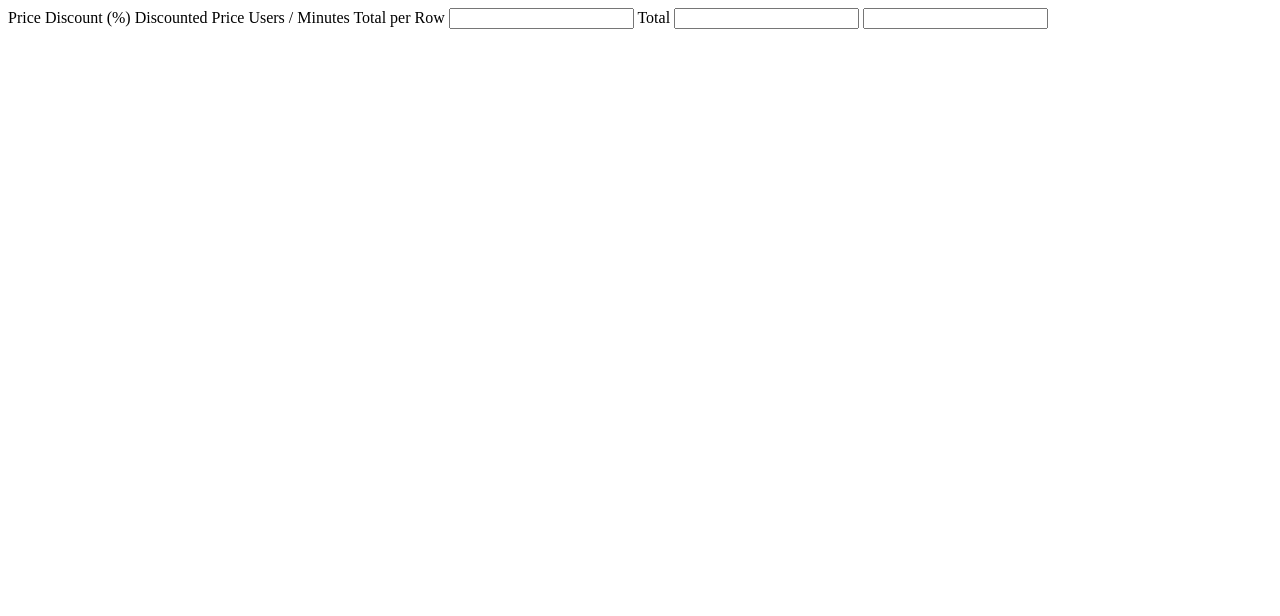
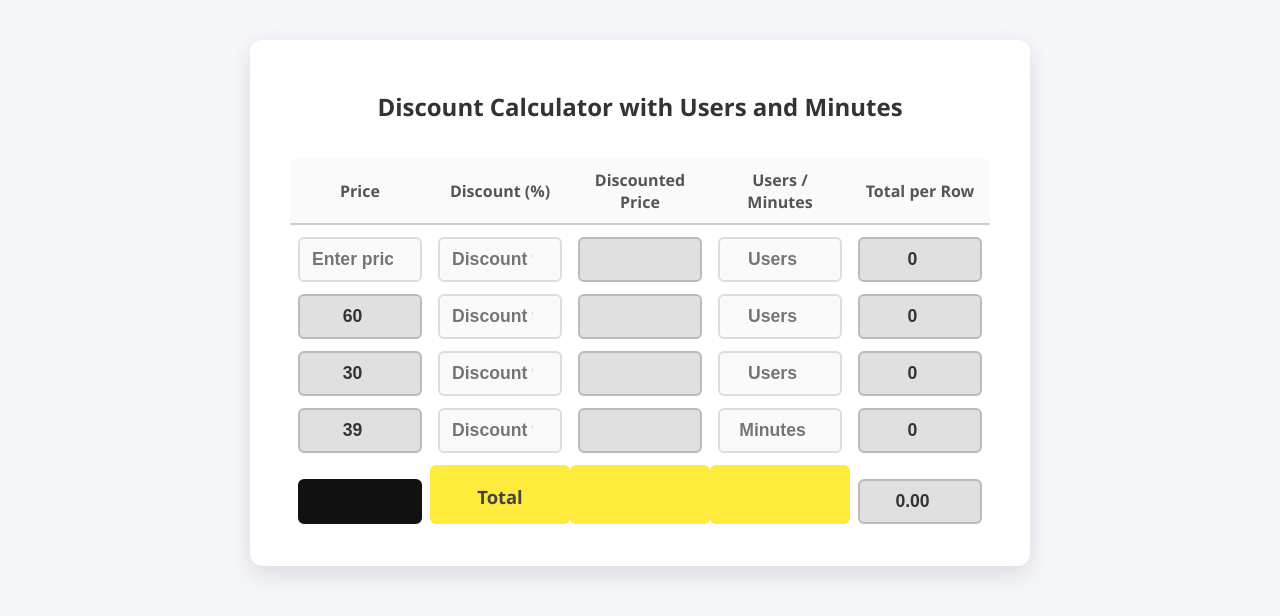
Before and after one commit to Avedelavega/Calculator-1, a plain HTML site: page index.html in a window 1280 px wide. Drawn offline with Linux system fonts and the light colour scheme.

Commit message:
Update index.html

```diff
--- a/index.html
+++ b/index.html
@@ -1,29 +1,208 @@
-<!-- Just the modified parts -->
+<!DOCTYPE html>
+<html lang="en">
+<head>
+  <meta charset="UTF-8" />
+  <meta name="viewport" content="width=device-width, initial-scale=1" />
+  <title>Discount Calculator with Users and Minutes</title>
+  <style>
+    body {
+      font-family: 'Segoe UI', Tahoma, Geneva, Verdana, sans-serif;
+      background: #f5f7fa;
+      display: flex;
+      justify-content: center;
+      align-items: flex-start;
+      padding: 40px 20px;
+      min-height: 100vh;
+      margin: 0;
+    }
 
+    .calculator {
+      background: white;
+      padding: 30px 40px;
+      border-radius: 12px;
+      box-shadow: 0 8px 24px rgba(0,0,0,0.12);
+      max-width: 700px;
+      width: 100%;
+    }
+
+    .calculator h2 {
+      margin-bottom: 24px;
+      font-weight: 700;
+      color: #333;
+      text-align: center;
+    }
+
+    table {
+      border-collapse: separate;
+      border-spacing: 0 12px;
+      width: 100%;
+      table-layout: fixed;
+    }
+
+    thead th {
+      padding: 10px 8px;
+      font-weight: 700;
+      font-size: 1rem;
+      color: #555;
+      border-bottom: 2px solid #ccc;
+      text-align: center;
+      background-color: #fafafa;
+      word-wrap: break-word;
+    }
+
+    tbody td {
+      vertical-align: middle;
+      padding: 0 8px;
+    }
+
+    tbody tr:last-child td {
+      padding-top: 14px;
+    }
+
+    /* Equal width columns (5 columns now) */
+    table tr > * {
+      width: 20%;
+    }
+
+    input[type="number"], input[type="text"] {
+      width: 100%;
+      padding: 10px 12px;
+      font-size: 1.1rem;
+      border: 2px solid #ddd;
+      border-radius: 6px;
+      transition: border-color 0.2s ease;
+      box-sizing: border-box;
+      text-align: center;
+      font-weight: 600;
+      color: #444;
+      background-color: #fafafa;
+    }
+
+    input[type="number"]:focus, input[type="text"]:focus {
+      border-color: #3f51b5;
+      outline: none;
+      background-color: #fff;
+      box-shadow: 0 0 8px rgba(63, 81, 181, 0.3);
+    }
+
+    input[readonly] {
+      background-color: #e0e0e0;
+      border-color: #bbb;
+      cursor: default;
+      color: #333;
+      font-weight: 700;
+    }
+
+    /* Special styles */
+    .black-bg input[readonly] {
+      background-color: #111;
+      color: #fff;
+      border-color: #111;
+      cursor: default;
+    }
+
+    .yellow-bg {
+      background-color: #ffeb3b;
+      font-weight: 700;
+      font-size: 1.15rem;
+      border-radius: 6px;
+      text-align: center;
+      user-select: none;
+      padding: 10px 0;
+      color: #444;
+    }
+
+  </style>
+</head>
+<body>
+
+  <div class="calculator">
+    <h2>Discount Calculator with Users and Minutes</h2>
+    <table>
       <thead>
         <tr>
           <th>Price</th>
           <th>Discount (%)</th>
           <th>Discounted Price</th>
-    <th id="usersOrMinutesHeader">Users / Minutes</th>
+          <th id="usersOrMinutesHeader">Users</th>
           <th>Total per Row</th>
         </tr>
       </thead>
       <tbody>
-  <!-- ... rows above unchanged ... -->
+        <!-- Row 1 -->
+        <tr>
+          <td><input type="number" id="price0" placeholder="Enter price" min="0" /></td>
+          <td><input type="number" id="discount0" placeholder="Discount %" min="0" max="100" /></td>
+          <td><input type="number" id="result0" readonly /></td>
+          <td><input type="number" id="users0" placeholder="Users" min="0" /></td>
+          <td><input type="number" id="totalRow0" readonly /></td>
+        </tr>
+
+        <!-- Row 2 -->
+        <tr>
+          <td><input type="number" value="60" readonly /></td>
+          <td><input type="number" id="discount1" placeholder="Discount %" min="0" max="100" /></td>
+          <td><input type="number" id="result1" readonly /></td>
+          <td><input type="number" id="users1" placeholder="Users" min="0" /></td>
+          <td><input type="number" id="totalRow1" readonly /></td>
+        </tr>
+
+        <!-- Row 3 -->
+        <tr>
+          <td><input type="number" value="30" readonly /></td>
+          <td><input type="number" id="discount2" placeholder="Discount %" min="0" max="100" /></td>
+          <td><input type="number" id="result2" readonly /></td>
+          <td><input type="number" id="users2" placeholder="Users" min="0" /></td>
+          <td><input type="number" id="totalRow2" readonly /></td>
+        </tr>
+
+        <!-- Row 4 -->
+        <tr>
+          <td><input type="number" value="39" readonly /></td>
+          <td><input type="number" id="discount3" placeholder="Discount %" min="0" max="100" /></td>
+          <td><input type="number" id="result3" readonly /></td>
+          <td><input type="number" id="users3" placeholder="Minutes" min="0" /></td>
+          <td><input type="number" id="totalRow3" readonly /></td>
+        </tr>
+
+        <!-- Row 5 - Total -->
         <tr>
           <td class="black-bg"><input type="text" readonly /></td>
           <td class="yellow-bg">Total</td>
-    <td class="yellow-bg"><input type="number" id="discountedPriceTotal" readonly /></td>
+          <td class="yellow-bg"></td>
           <td class="yellow-bg"></td>
           <td><input type="number" id="grandTotal" readonly /></td>
         </tr>
       </tbody>
+    </table>
+  </div>
 
   <script>
+    function calcDiscount(price, discount) {
+      if (price === '' || discount === '') return '';
+      const p = parseFloat(price);
+      const d = parseFloat(discount);
+      if (isNaN(p) || isNaN(d)) return '';
+      return +(p * (1 - d / 100)).toFixed(2);
+    }
+
+    function calculateMinutesTotal(minutes) {
+      if (minutes === '' || isNaN(minutes)) return 0;
+      const mins = parseInt(minutes, 10);
+      if (mins <= 100) return 0;
+
+      const chargeableUnits = (mins - 100) / 100;
+
+      if (mins >= 100 && mins <= 900) return +(chargeableUnits * 39).toFixed(2);
+      else if (mins >= 1000 && mins <= 4900) return +(chargeableUnits * 37).toFixed(2);
+      else if (mins >= 5000 && mins <= 19900) return +(chargeableUnits * 35).toFixed(2);
+      else if (mins >= 20000 && mins <= 49900) return +(chargeableUnits * 33).toFixed(2);
+      else if (mins >= 50000) return +(chargeableUnits * 30).toFixed(2);
+      else return 0;
+    }
+
     function updateResults() {
       let grandTotalSum = 0;
-    let discountedPriceSum = 0;
       for(let i = 0; i <= 3; i++) {
         const price = (i === 0) ? document.getElementById('price0').value :
                       (i === 1 ? 60 : (i === 2 ? 30 : 39));
@@ -31,14 +210,13 @@
         const discountedPrice = calcDiscount(price, discount);
         document.getElementById(`result${i}`).value = discountedPrice;
 
-      // accumulate discounted prices if valid
-      discountedPriceSum += (discountedPrice === '' || isNaN(discountedPrice)) ? 0 : parseFloat(discountedPrice);
-
         let totalPerRow = 0;
         if (i === 3) {
+          // Special minutes pricing logic for row 4
           const minutesVal = document.getElementById(`users3`).value;
           totalPerRow = calculateMinutesTotal(minutesVal);
         } else {
+          // Normal users * discounted price calculation
           const usersVal = document.getElementById(`users${i}`).value;
           const users = usersVal === '' ? 0 : parseInt(usersVal, 10);
           totalPerRow = (discountedPrice !== '' && !isNaN(users)) ? +(discountedPrice * users).toFixed(2) : 0;
@@ -48,6 +226,22 @@
         grandTotalSum += totalPerRow;
       }
       document.getElementById('grandTotal').value = grandTotalSum.toFixed(2);
-    document.getElementById('discountedPriceTotal').value = discountedPriceSum.toFixed(2);
     }
+
+    // Change header for row 4’s 4th column from "Users" to "Minutes"
+    document.getElementById('usersOrMinutesHeader').textContent = 'Users';
+
+    // Add event listeners for inputs
+    ['price0', 'discount0', 'discount1', 'discount2', 'discount3',
+     'users0', 'users1', 'users2', 'users3'].forEach(id => {
+      document.getElementById(id).addEventListener('input', updateResults);
+    });
+
+    // Update header text specifically for row 4
+    // Since the placeholder says Minutes, also update the header to Minutes:
+    document.getElementById('usersOrMinutesHeader').textContent = 'Users / Minutes';
+
+    updateResults();
   </script>
+</body>
+</html>
```
Lines whose indentation alone changed are shown as unchanged.
